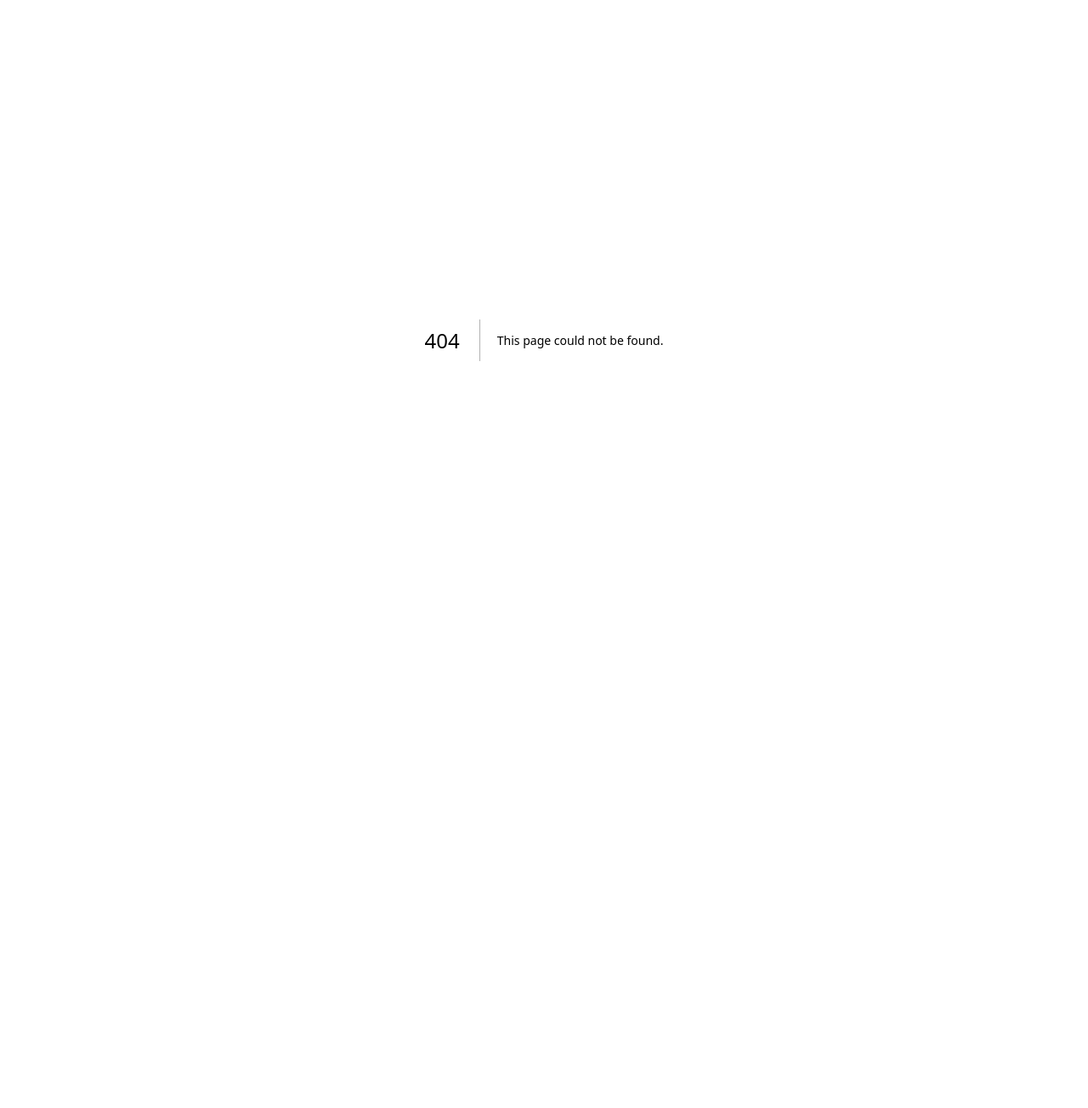
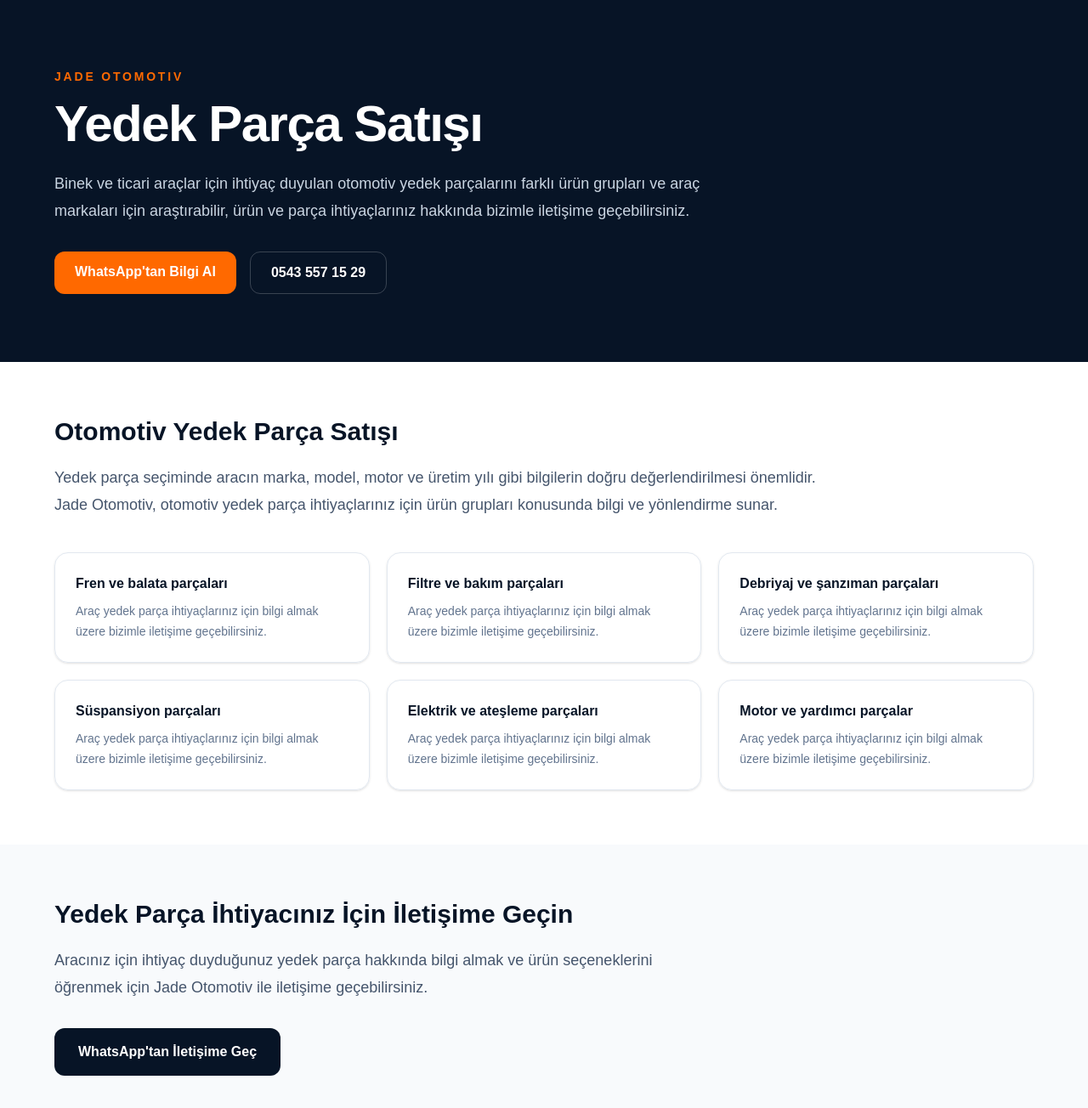
Before and after one commit to sudesolmaz1412/jadeotomotiv, a Next.js app: page /yedek-parca-satisi in a window 1280 px wide. Before the commit this address had no page. Shown: the top 1304 px of the page at 85% size. Before the commit the page ends 800 px from the top, so only its background shows below. Built offline with nearby package versions, Linux system fonts and the light colour scheme.

Commit message:
Yedek parca satisi SEO sayfasi ekle

```diff
--- /dev/null
+++ b/app/yedek-parca-satisi/page.tsx
@@ -0,0 +1,113 @@
+import type { Metadata } from "next";
+
+export const metadata: Metadata = {
+  title: "Yedek Parça Satışı | Jade Otomotiv",
+  description:
+    "Yedek parça satışı için Jade Otomotiv. Binek ve ticari araçlar için otomotiv yedek parçaları hakkında bilgi ve iletişim.",
+  alternates: {
+    canonical: "/yedek-parca-satisi",
+  },
+};
+
+export default function YedekParcaSatisiPage() {
+  return (
+    <main className="min-h-screen bg-white text-[#071426]">
+      <section className="bg-[#071426] px-6 py-20 text-white">
+        <div className="mx-auto max-w-6xl">
+          <p className="mb-4 text-sm font-semibold uppercase tracking-[0.2em] text-orange-500">
+            Jade Otomotiv
+          </p>
+
+          <h1 className="max-w-4xl text-4xl font-bold tracking-tight md:text-6xl">
+            Yedek Parça Satışı
+          </h1>
+
+          <p className="mt-6 max-w-3xl text-lg leading-8 text-slate-300">
+            Binek ve ticari araçlar için ihtiyaç duyulan otomotiv yedek
+            parçalarını farklı ürün grupları ve araç markaları için
+            araştırabilir, ürün ve parça ihtiyaçlarınız hakkında bizimle
+            iletişime geçebilirsiniz.
+          </p>
+
+          <div className="mt-8 flex flex-wrap gap-4">
+            <a
+              href="https://wa.me/905435571529"
+              target="_blank"
+              rel="noopener noreferrer"
+              className="rounded-xl bg-orange-500 px-6 py-3 font-semibold text-white transition hover:bg-orange-600"
+            >
+              WhatsApp'tan Bilgi Al
+            </a>
+
+            <a
+              href="tel:+905435571529"
+              className="rounded-xl border border-white/20 px-6 py-3 font-semibold text-white transition hover:bg-white/10"
+            >
+              0543 557 15 29
+            </a>
+          </div>
+        </div>
+      </section>
+
+      <section className="px-6 py-16">
+        <div className="mx-auto max-w-6xl">
+          <h2 className="text-3xl font-bold">Otomotiv Yedek Parça Satışı</h2>
+
+          <p className="mt-5 max-w-4xl text-lg leading-8 text-slate-600">
+            Yedek parça seçiminde aracın marka, model, motor ve üretim yılı
+            gibi bilgilerin doğru değerlendirilmesi önemlidir. Jade Otomotiv,
+            otomotiv yedek parça ihtiyaçlarınız için ürün grupları konusunda
+            bilgi ve yönlendirme sunar.
+          </p>
+
+          <div className="mt-10 grid gap-5 md:grid-cols-3">
+            {[
+              "Fren ve balata parçaları",
+              "Filtre ve bakım parçaları",
+              "Debriyaj ve şanzıman parçaları",
+              "Süspansiyon parçaları",
+              "Elektrik ve ateşleme parçaları",
+              "Motor ve yardımcı parçalar",
+            ].map((item) => (
+              <div
+                key={item}
+                className="rounded-2xl border border-slate-200 p-6 shadow-sm"
+              >
+                <h3 className="font-semibold">{item}</h3>
+                <p className="mt-2 text-sm leading-6 text-slate-500">
+                  Araç yedek parça ihtiyaçlarınız için bilgi almak üzere
+                  bizimle iletişime geçebilirsiniz.
+                </p>
+              </div>
+            ))}
+          </div>
+        </div>
+      </section>
+
+      <section className="bg-slate-50 px-6 py-16">
+        <div className="mx-auto max-w-6xl">
+          <h2 className="text-3xl font-bold">
+            Yedek Parça İhtiyacınız İçin İletişime Geçin
+          </h2>
+
+          <p className="mt-5 max-w-3xl text-lg leading-8 text-slate-600">
+            Aracınız için ihtiyaç duyduğunuz yedek parça hakkında bilgi almak
+            ve ürün seçeneklerini öğrenmek için Jade Otomotiv ile iletişime
+            geçebilirsiniz.
+          </p>
+
+          <div className="mt-8">
+            <a
+              href="https://wa.me/905435571529"
+              target="_blank"
+              rel="noopener noreferrer"
+              className="inline-block rounded-xl bg-[#071426] px-7 py-4 font-semibold text-white hover:bg-slate-800"
+            >
+              WhatsApp'tan İletişime Geç
+            </a>
+          </div>
+        </div>
+      </section>
+    </main>
+  );
+}
```
